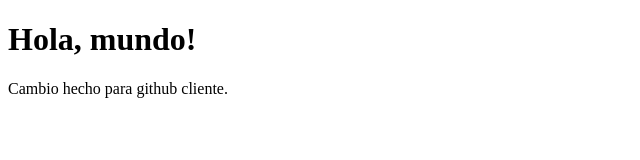
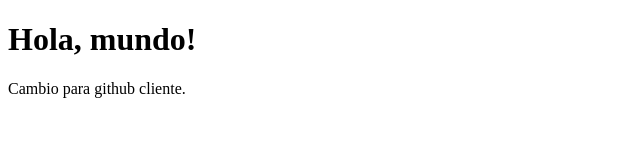
Before and after one commit to CR-Alejandro2905/SC_302_Documentacion_Software_VN_GRP5, a plain HTML site: page index.html in a window 1280 px wide. Shown: the full height of the page, 0-640 px from the left. Drawn offline with Linux system fonts and the light colour scheme.

Commit message:
Prueba commit

```diff
--- a/index.html
+++ b/index.html
@@ -7,6 +7,6 @@
 </head>
 <body>
     <h1>Hola, mundo!</h1>
-    <p>Cambio hecho para github cliente.</p>
+    <p>Cambio para github cliente.</p>
 </body>
 </html>
```
